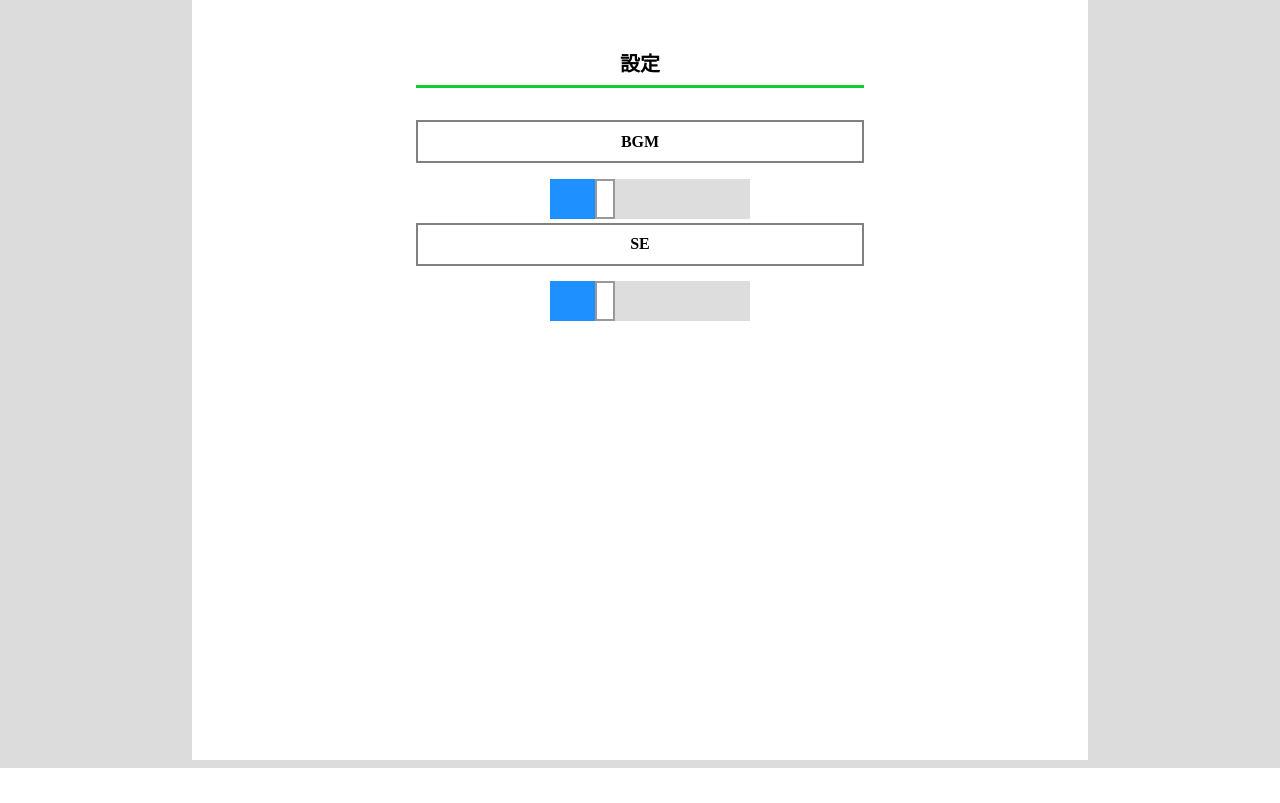
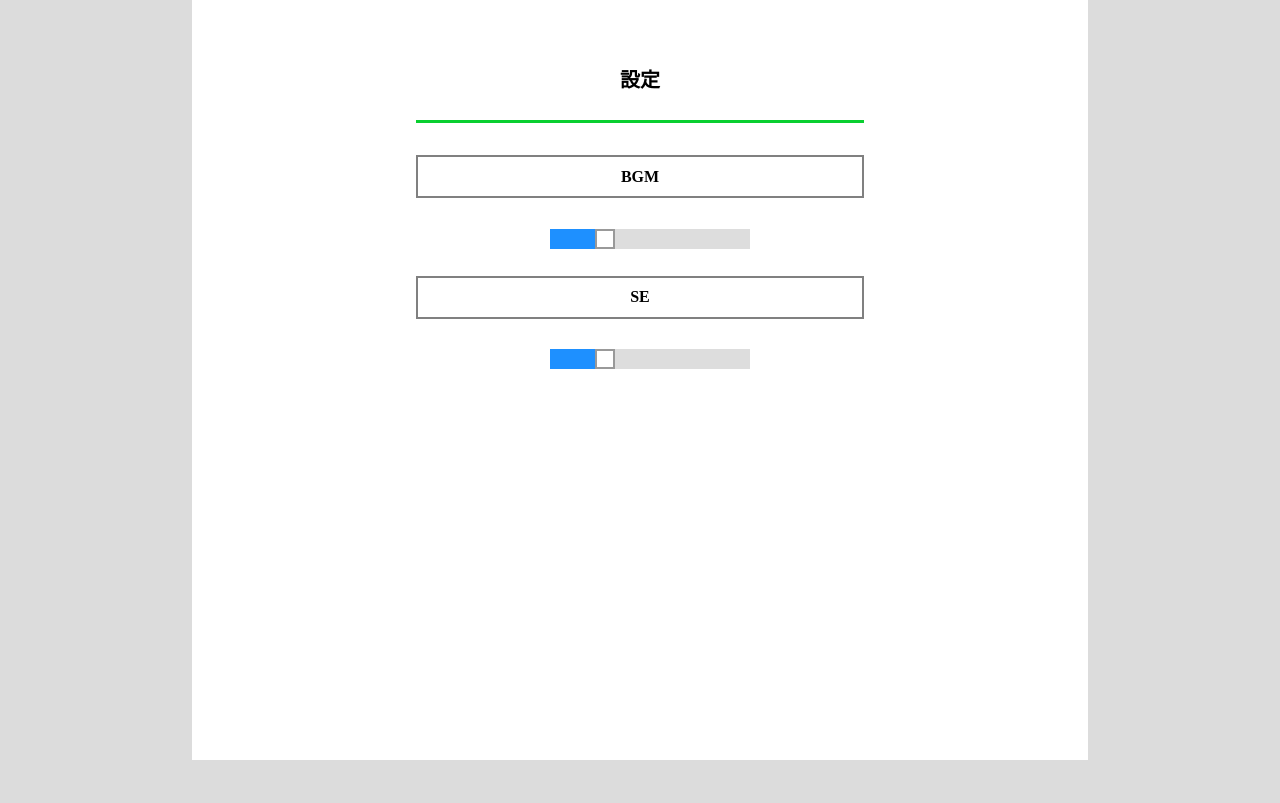
Before and after one commit to yuatomo/-------------, a PHP site: page /mypage/setting.html in a window 1280 px wide. Shown: the part 120-923 px from the top of the page. Before the commit the page ends 888 px from the top, so only its background shows below. Run offline with PHP 8.4, Linux system fonts and the light colour scheme.

Commit message:
細かな修正

```diff
--- a/mypage/css/setting.css
+++ b/mypage/css/setting.css
@@ -6,6 +6,9 @@
 	height: 100%;
 	padding: 5% 0;
 	margin: 0 auto;
+  }
+  .frame-white{
+    line-height: 5vw;
   }
 /* ボタン */
 .Button {
@@ -37,7 +40,7 @@ input[type="range"] {
     -webkit-appearance: none;
     position: relative;
     overflow: hidden;
-    height: 40px;
+    height: 20px;
     width: 200px;
     cursor: pointer;
     border-radius: 0; /* iOS */
@@ -55,20 +58,20 @@ input[type="range"] {
 ::-webkit-slider-thumb {
     -webkit-appearance: none;
     width: 20px; /* 1 */
-    height: 40px;
+    height: 20px;
     background: #fff;
     box-shadow: -200px 0 0 200px dodgerblue; /* 2 */
     border: 2px solid #999; /* 1 */
 }
 
 ::-moz-range-track {
-    height: 40px;
+    height: 20px;
     background: #ddd;
 }
 
 ::-moz-range-thumb {
     background: #fff;
-    height: 40px;
+    height: 20px;
     width: 20px;
     border: 3px solid #999;
     border-radius: 0 !important;
@@ -83,7 +86,7 @@ input[type="range"] {
 ::-ms-thumb {
     background: #fff;
     border: 2px solid #999;
-    height: 40px;
+    height: 20px;
     width: 20px;
     box-sizing: border-box;
 }
@@ -99,7 +102,7 @@ input[type="range"] {
 ::-ms-track {
     background: #ddd;
     color: transparent;
-    height: 40px;
+    height: 20px;
     border: none;
 }
 
--- a/mypage/setting.html
+++ b/mypage/setting.html
@@ -32,11 +32,10 @@
             <div class="frame-white">
                 <h1>設定</h1>
                 <div class="container">
-
                     <a  class="Button">BGM</a>
-                    <input type="range" value="25">
+                    <input type="range" min="0" max="100" value="25">
                     <a  class="Button">SE</a>
-                    <input type="range" value="25">
+                    <input type="range" min="0" max="100" value="25">
                 </div>
             </div>
         </div>
--- a/solveQuestion/css/index.css
+++ b/solveQuestion/css/index.css
@@ -91,13 +91,16 @@ label{
 	width: 90%;
 	justify-content: space-around;
 	margin: 0 auto 2vh auto;
+	margin-right: 5vw;
 }
 
 .textnum{
 	box-sizing: border-box;
 	width: 100%;
 }
-
+.suu{
+	display: flex;
+}
 .startbutton {
     display: inline-block;
     padding: 0.5em 3.5em;
--- a/solveQuestion/index.html
+++ b/solveQuestion/index.html
@@ -88,8 +88,10 @@
                         </div>
                     </div>
                     <div class="num">
-                        <label for="username"><input type="radio" name="questionlimit" value="questionlimit"></label>
-                        <label for="username"><input type="text" name="questioninput" placeholder="出題数" class="textnum"></label>
+                        <div class="suu">
+                            <label for="username"><input type="radio" name="questionlimit" value="questionlimit"></label>
+                            <label for="username"><input type="text" name="questioninput" placeholder="出題数" class="textnum"></label>
+                        </div>
                         <label for="radio2"><input type="radio" id="radio2" name="questionlimit" value="questionlimit">無制限</label>
                         <label for="radio3"><input type="checkbox" id="radio3" name="questionlimit" value="questionlimit">間違えた問題</label>
                     </div>
```
